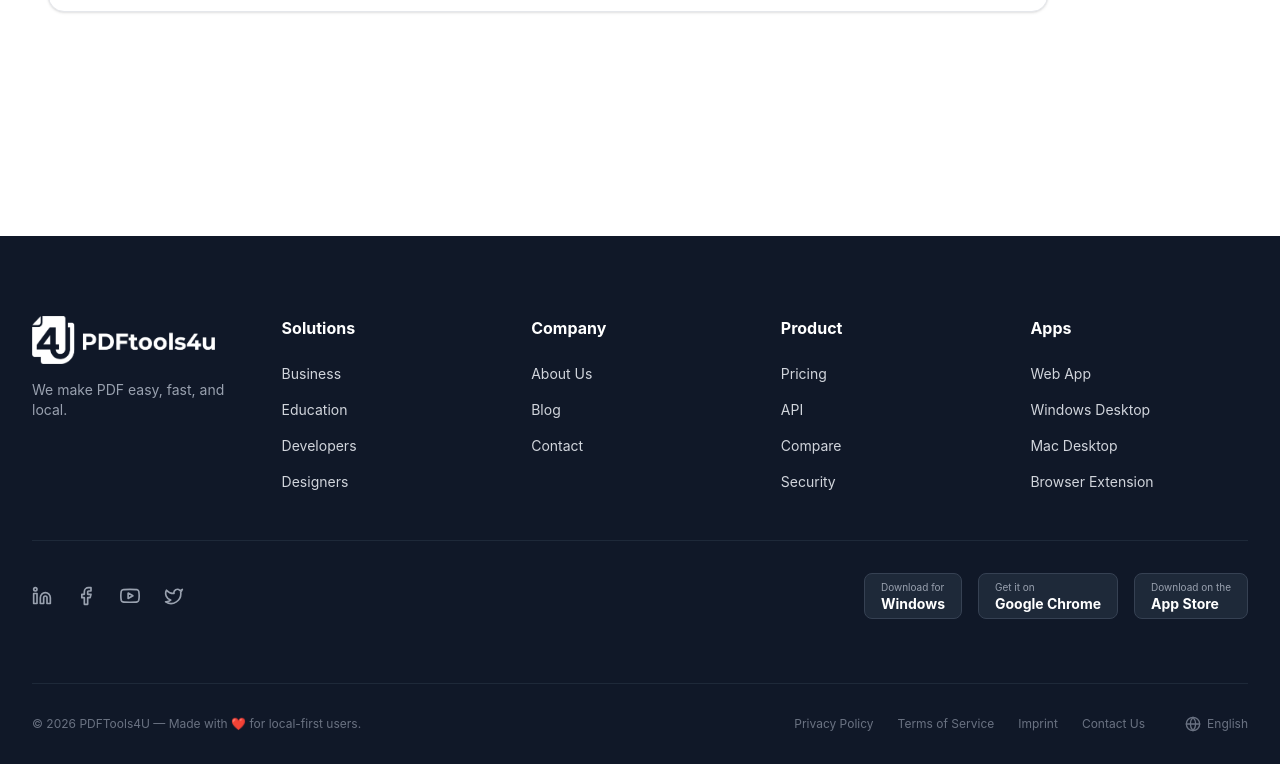
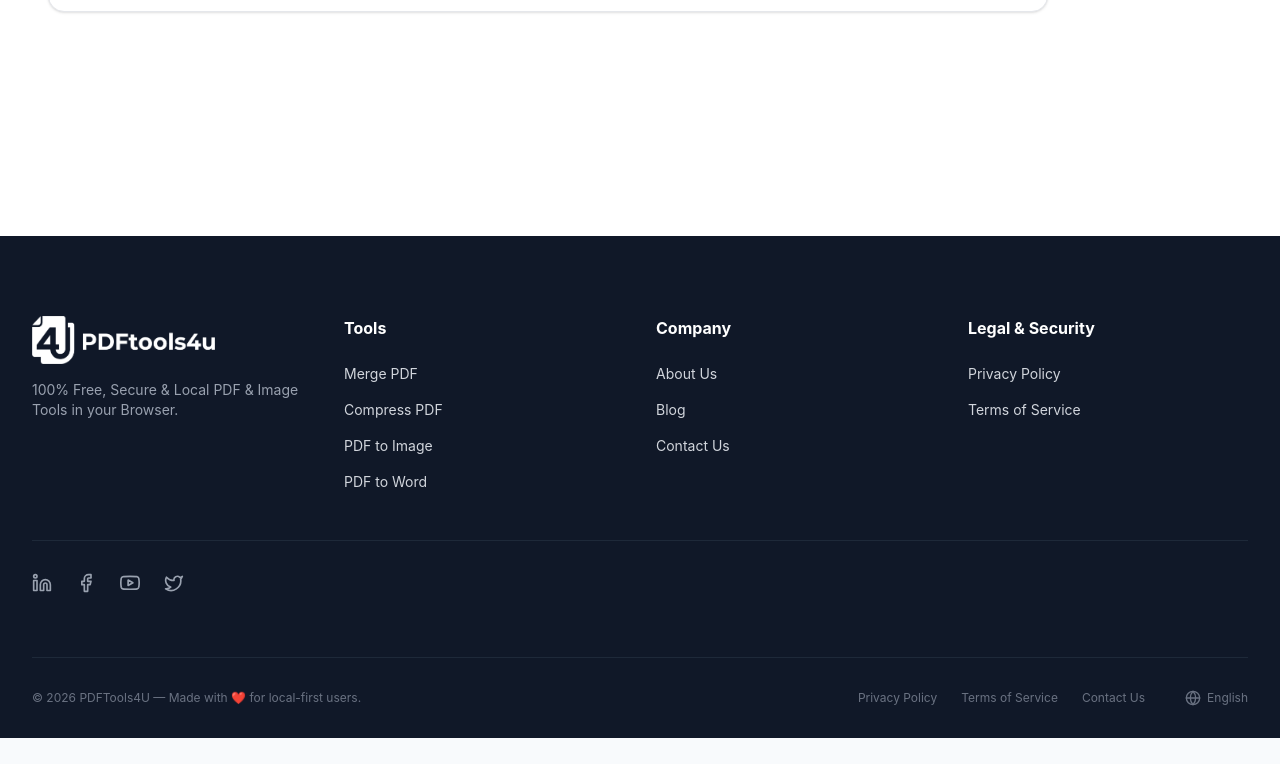
Before and after one commit to harshgzp11/PDFtools4u, a React (Vite) app: page / in a window 1280 px wide. Shown: the part 3866-4630 px from the top of the page. After the commit the page ends 4604 px from the top, so only its background shows below. Built offline with nearby package versions, Linux system fonts and the light colour scheme.

Commit message:
fix: clean up footer layout by removing unnecessary links and columns

```diff
--- a/src/components/Footer.jsx
+++ b/src/components/Footer.jsx
@@ -33,9 +33,9 @@ export default function Footer({ onSelectTool }) {
     <footer className="bg-gray-900 text-gray-300 pt-20 pb-8 px-4 md:px-8 mt-32 w-full">
       <div className="max-w-7xl mx-auto flex flex-col gap-12">
         {/* Top Grid */}
-        <div className="grid grid-cols-2 md:grid-cols-4 lg:grid-cols-5 gap-8">
+        <div className="grid grid-cols-1 sm:grid-cols-2 md:grid-cols-4 gap-8">
           {/* Brand */}
-          <div className="col-span-2 lg:col-span-1 flex flex-col gap-4">
+          <div className="flex flex-col gap-4">
             <div className="flex items-center">
               <img
                 src="/images/pdftool4u-logo.png"
@@ -53,16 +53,16 @@ export default function Footer({ onSelectTool }) {
                 <span className="font-extrabold text-xl tracking-tight text-white">PDFTools4U</span>
               </div>
             </div>
-            <p className="text-gray-400 text-sm">We make PDF easy, fast, and local.</p>
+            <p className="text-gray-400 text-sm">100% Free, Secure & Local PDF & Image Tools in your Browser.</p>
           </div>
 
-          {/* Solutions */}
+          {/* Tools */}
           <div className="flex flex-col gap-4">
-            <h4 className="text-white font-bold mb-2">Solutions</h4>
-            <a href="#business" className="text-sm hover:text-white transition-colors">Business</a>
-            <a href="#education" className="text-sm hover:text-white transition-colors">Education</a>
-            <a href="#developers" className="text-sm hover:text-white transition-colors">Developers</a>
-            <a href="#designers" className="text-sm hover:text-white transition-colors">Designers</a>
+            <h4 className="text-white font-bold mb-2">Tools</h4>
+            <button onClick={() => onSelectTool('pdf-merge')} className="text-left text-sm hover:text-white transition-colors">Merge PDF</button>
+            <button onClick={() => onSelectTool('compress-pdf')} className="text-left text-sm hover:text-white transition-colors">Compress PDF</button>
+            <button onClick={() => onSelectTool('pdf-to-jpg')} className="text-left text-sm hover:text-white transition-colors">PDF to Image</button>
+            <button onClick={() => onSelectTool('pdf-to-word')} className="text-left text-sm hover:text-white transition-colors">PDF to Word</button>
           </div>
 
           {/* Company */}
@@ -70,30 +70,19 @@ export default function Footer({ onSelectTool }) {
             <h4 className="text-white font-bold mb-2">Company</h4>
             <button onClick={() => onSelectTool('about')} className="text-left text-sm hover:text-white transition-colors">About Us</button>
             <button onClick={() => onSelectTool('blog')} className="text-left text-sm hover:text-white transition-colors">Blog</button>
-            <button onClick={() => onSelectTool('contact')} className="text-left text-sm hover:text-white transition-colors">Contact</button>
+            <button onClick={() => onSelectTool('contact')} className="text-left text-sm hover:text-white transition-colors">Contact Us</button>
           </div>
 
-          {/* Product */}
+          {/* Legal & Security */}
           <div className="flex flex-col gap-4">
-            <h4 className="text-white font-bold mb-2">Product</h4>
-            <a href="#pricing" className="text-sm hover:text-white transition-colors">Pricing</a>
-            <a href="#api" className="text-sm hover:text-white transition-colors">API</a>
-            <a href="#compare" className="text-sm hover:text-white transition-colors">Compare</a>
-            <a href="#security" className="text-sm hover:text-white transition-colors">Security</a>
-          </div>
-
-          {/* Apps */}
-          <div className="flex flex-col gap-4">
-            <h4 className="text-white font-bold mb-2">Apps</h4>
-            <a href="#webapp" className="text-sm hover:text-white transition-colors">Web App</a>
-            <a href="#windows" className="text-sm hover:text-white transition-colors">Windows Desktop</a>
-            <a href="#mac" className="text-sm hover:text-white transition-colors">Mac Desktop</a>
-            <a href="#chrome" className="text-sm hover:text-white transition-colors">Browser Extension</a>
+            <h4 className="text-white font-bold mb-2">Legal & Security</h4>
+            <button onClick={() => onSelectTool('privacy')} className="text-left text-sm hover:text-white transition-colors">Privacy Policy</button>
+            <button onClick={() => onSelectTool('terms')} className="text-left text-sm hover:text-white transition-colors">Terms of Service</button>
           </div>
         </div>
 
-        {/* Social Icons & Store Badges */}
-        <div className="border-t border-gray-800 pt-8 pb-4 flex flex-col md:flex-row justify-between items-center gap-6">
+        {/* Social Icons */}
+        <div className="border-t border-gray-800 pt-8 pb-4 flex justify-between items-center gap-6">
           <div className="flex items-center gap-6">
             <a href="#linkedin" className="text-gray-400 hover:text-white transition-colors">
               <LinkedinIcon className="w-5 h-5" />
@@ -108,21 +97,6 @@ export default function Footer({ onSelectTool }) {
               <TwitterIcon className="w-5 h-5" />
             </a>
           </div>
-
-          <div className="flex flex-wrap justify-center items-center gap-4">
-            <button className="flex flex-col items-start bg-gray-800 hover:bg-gray-700 text-white px-4 py-1.5 rounded-lg transition-colors border border-gray-700">
-              <span className="text-[10px] text-gray-400">Download for</span>
-              <span className="text-sm font-bold leading-tight">Windows</span>
-            </button>
-            <button className="flex flex-col items-start bg-gray-800 hover:bg-gray-700 text-white px-4 py-1.5 rounded-lg transition-colors border border-gray-700">
-              <span className="text-[10px] text-gray-400">Get it on</span>
-              <span className="text-sm font-bold leading-tight">Google Chrome</span>
-            </button>
-            <button className="flex flex-col items-start bg-gray-800 hover:bg-gray-700 text-white px-4 py-1.5 rounded-lg transition-colors border border-gray-700">
-              <span className="text-[10px] text-gray-400">Download on the</span>
-              <span className="text-sm font-bold leading-tight">App Store</span>
-            </button>
-          </div>
         </div>
 
         {/* Bottom Legal Section */}
@@ -132,7 +106,6 @@ export default function Footer({ onSelectTool }) {
           <div className="flex flex-wrap items-center justify-center gap-6">
             <button onClick={() => onSelectTool('privacy')} className="hover:text-white transition-colors cursor-pointer">Privacy Policy</button>
             <button onClick={() => onSelectTool('terms')} className="hover:text-white transition-colors cursor-pointer">Terms of Service</button>
-            <a href="#imprint" className="hover:text-white transition-colors">Imprint</a>
             <button onClick={() => onSelectTool('contact')} className="hover:text-white transition-colors cursor-pointer">Contact Us</button>
             <div className="flex items-center gap-1.5 ml-4">
               <Globe className="w-4 h-4" />
```
